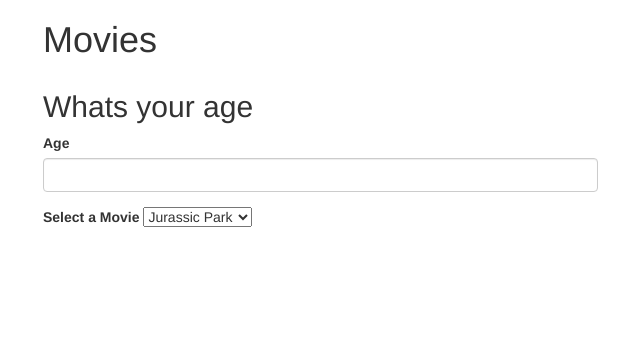
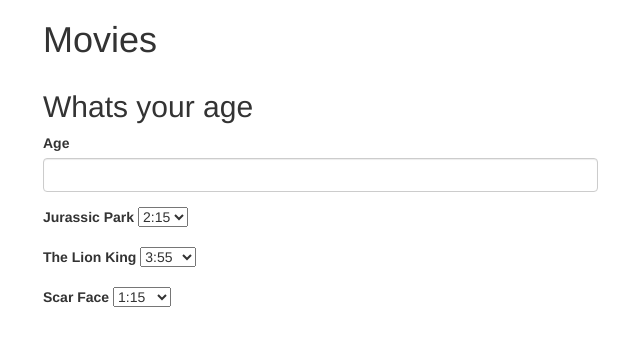
Before and after one commit to calvincushman/movie-tickets, a plain HTML site: page index.html in a window 1280 px wide. Shown: the whole page, without its empty margins (27-667 px from the left). Drawn offline with Linux system fonts and the light colour scheme.

Commit message:
add movies with times

```diff
--- a/index.html
+++ b/index.html
@@ -18,16 +18,34 @@
           <form id="customerInformation">
             <div class="form-group">
               <label for="age">Age</label>
-              <input type="text" class="form-control" id="age">
+              <input type="number" class="form-control" id="age">
             </div>
             <div class="form-group">
-             <label for="selectMovie">Select a Movie</label>
-             <select id="selectMovie">
-               <option value="jurassicPark">Jurassic Park</option>
-               <option value="lionKing">The Lion Kind</option>
-               <option value="scarFace">Scar Face</option>
-             </select>
-           </div>
+               <label for="jurassicPark">Jurassic Park</label>
+               <select id="jurassicPark">
+                 <option value="jurassicParkTime1">2:15</option>
+                 <option value="jurassicParkTime2">6:00</option>
+                 <option value="jurassicParkTime3">9:00</option>
+               </select>
+             </div>
+             <div class="form-group">
+                <label for="theLionKing">The Lion King</label>
+                <select id="theLionKing">
+                  <option value="theLionKingTime1">3:55</option>
+                  <option value="theLionKingTime2">8:00</option>
+                  <option value="theLionKingTime3">11:20</option>
+                </select>
+              </div>
+              <div class="form-group">
+                 <label for="scarFace">Scar Face</label>
+                 <select id="scarFace">
+                   <option value="scarFaceTime1">1:15</option>
+                   <option value="scarFaceTime2">5:10</option>
+                   <option value="scarFaceTime3">10:30</option>
+                 </select>
+               </div>
+
+
 
 
 
```
